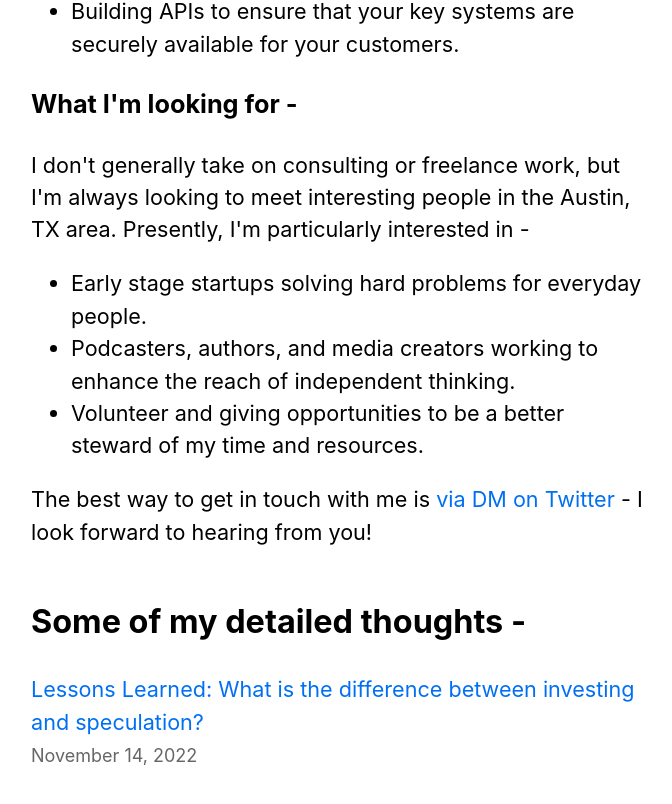
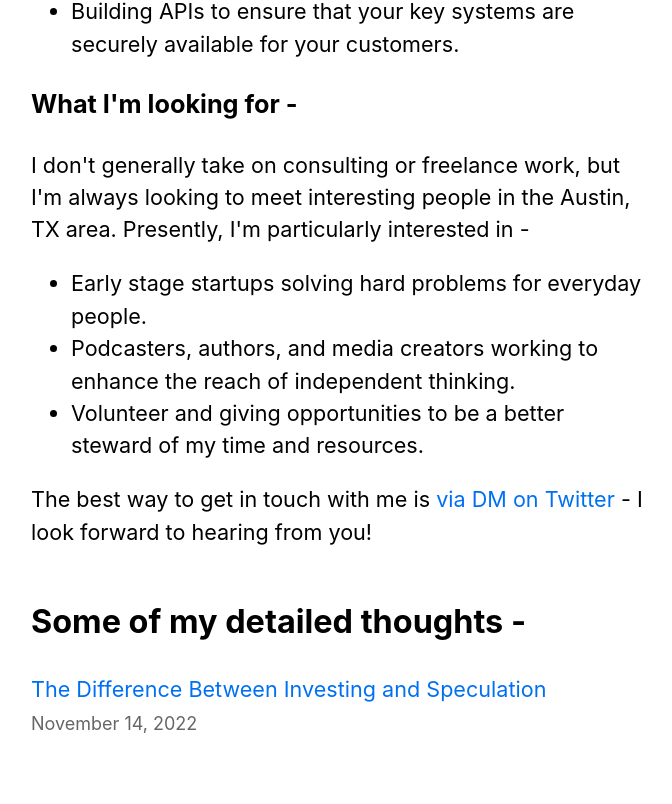
Before and after one commit to AustonianAI/blog, a Next.js app: page / in a window 1280 px wide. Shown: the part 975-1779 px from the top of the page, without its empty margins (303-975 px from the left). Built offline with nearby package versions, Linux system fonts and the light colour scheme.

Commit message:
added tl;dr

```diff
--- a/posts/difference-between-investing-and-speculation.md
+++ b/posts/difference-between-investing-and-speculation.md
@@ -1,7 +1,9 @@
 ---
-title: "Lessons Learned: What is the difference between investing and speculation?"
+title: "The Difference Between Investing and Speculation"
 date: "2022-11-14"
 ---
+
+> TL;DR => If your strategy is to get paid for holding an asset, you are investing. If your strategy is to get paid for selling an asset, you are speculating.
 
 About three years ago, I find myself having turned a corner when it comes to investing for wealth creation and retirement. This corner is the threshold between speculating like a greedy young gambler, and investing like a competent man of sound mind. The questions I researched and studied became less about what is the next hot investment promising outsized returns, and more about the simple charge as to how a reasonable man invests his capital.
 
--- a/styles/global.css
+++ b/styles/global.css
@@ -25,3 +25,10 @@ img {
   max-width: 100%;
   display: block;
 }
+
+blockquote {
+  background: #f9f9f9;
+  border-left: 10px solid #f0f0f0;
+  margin: 1.5em 10px;
+  padding: 0.5em 10px;
+}
```
Also changed, not shown: tsconfig.json (+4 -14 lines), public/images/greater_fool.png.
